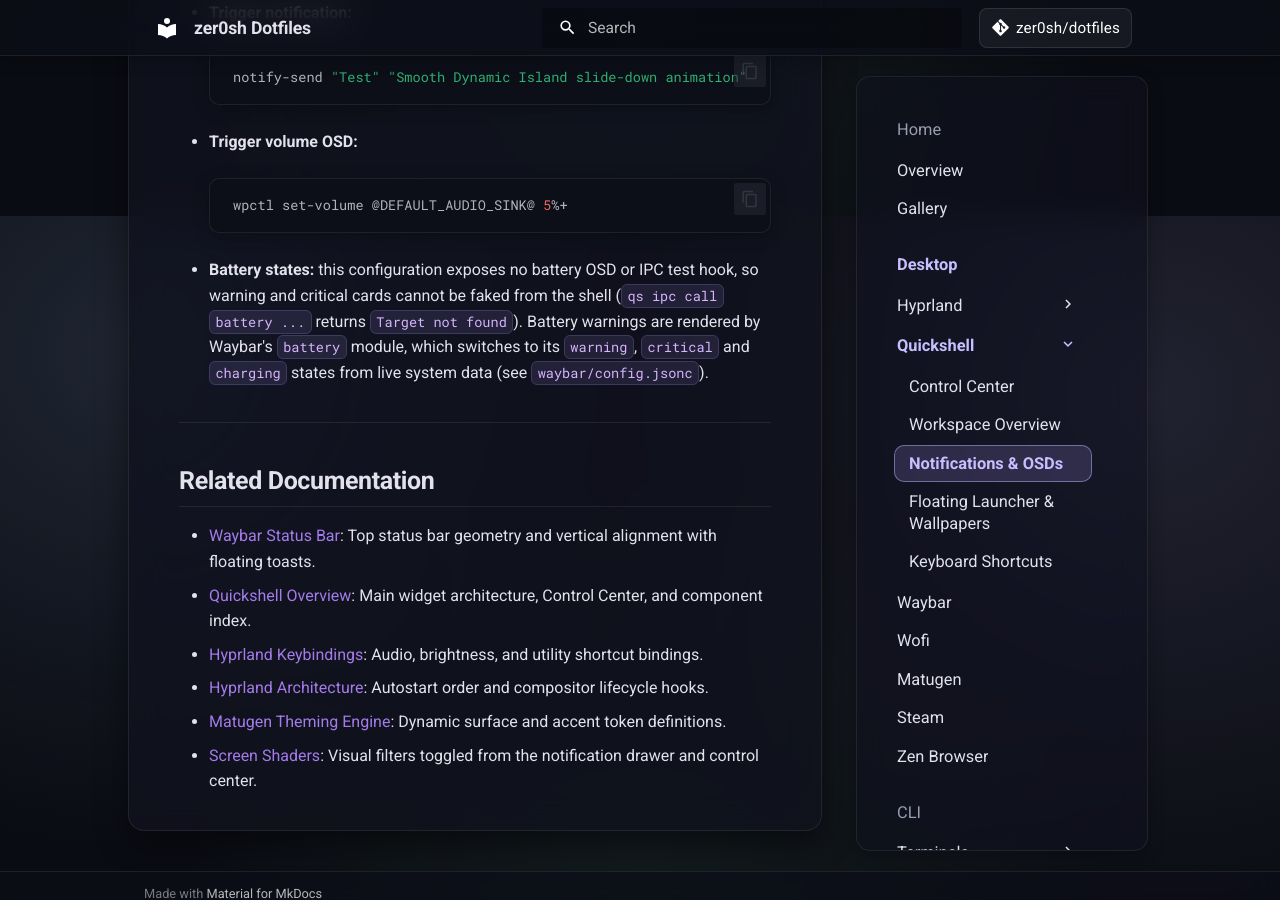
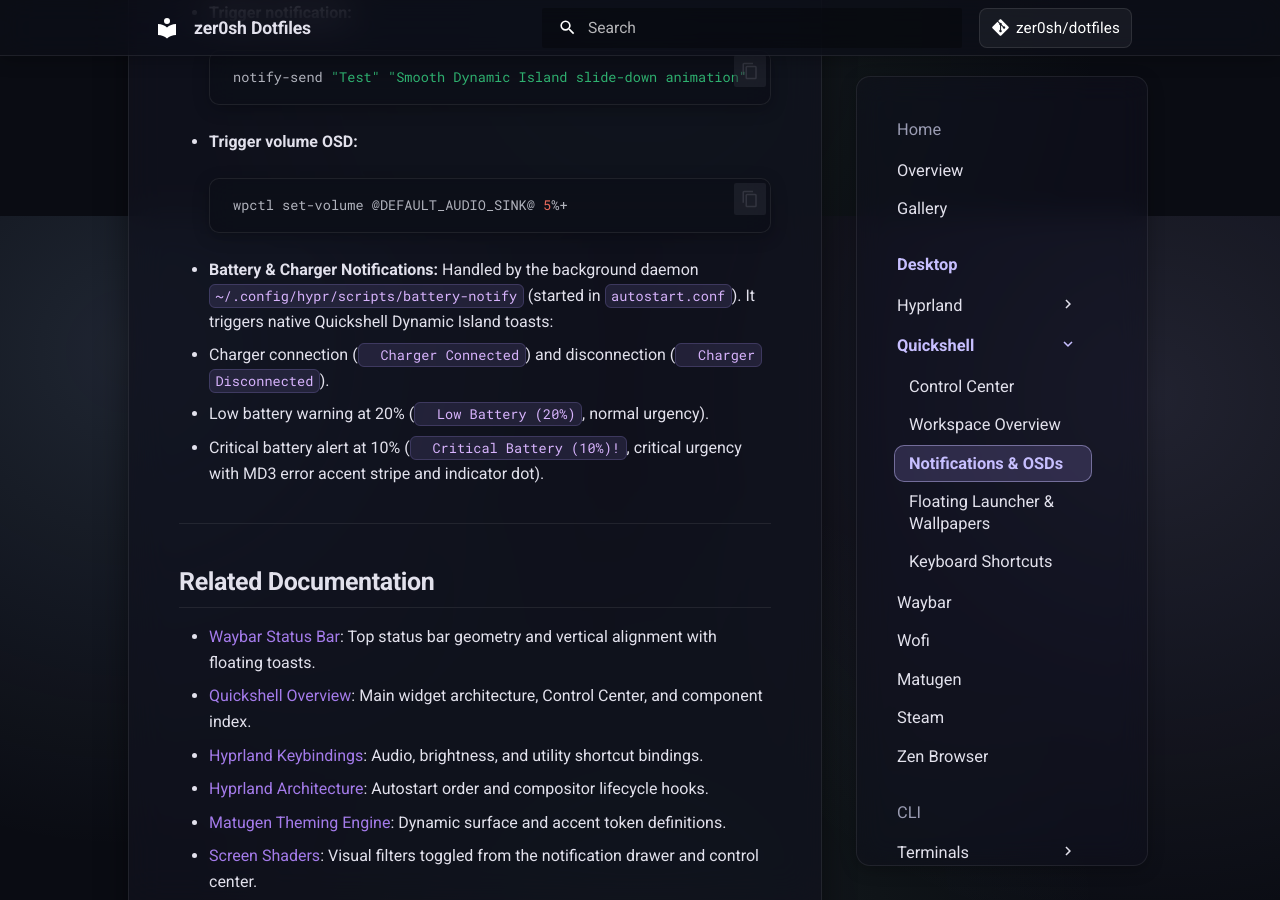
Before and after one commit to zer0sh/dotfiles, an MkDocs documentation site: the page built from docs/quickshell/osd-notifications.md, in a window 1280 px wide and 900 px high, scrolled down 4284 px. Built offline with MkDocs 1.6.1 and Material for MkDocs 9.7.7, drawn with Linux system fonts in a browser that asks for light colours; comment, search, counter and statistics services are not loaded.

Commit message:
docs: document battery monitoring daemon and waybar power profiles

````diff
--- a/docs/quickshell/osd-notifications.md
+++ b/docs/quickshell/osd-notifications.md
@@ -86,12 +86,10 @@ NumberAnimation {
   ```bash
   wpctl set-volume @DEFAULT_AUDIO_SINK@ 5%+
   ```
-* **Battery states:** this configuration exposes no battery OSD or IPC test
-  hook, so warning and critical cards cannot be faked from the shell
-  (`qs ipc call battery ...` returns `Target not found`). Battery warnings are
-  rendered by Waybar's `battery` module, which switches to its `warning`,
-  `critical` and `charging` states from live system data (see
-  `waybar/config.jsonc`).
+* **Battery & Charger Notifications:** Handled by the background daemon `~/.config/hypr/scripts/battery-notify` (started in `autostart.conf`). It triggers native Quickshell Dynamic Island toasts:
+  * Charger connection (`󰂄 Charger Connected`) and disconnection (`󰂃 Charger Disconnected`).
+  * Low battery warning at 20% (`󰁺 Low Battery (20%)`, normal urgency).
+  * Critical battery alert at 10% (`󰂎 Critical Battery (10%)!`, critical urgency with MD3 error accent stripe and indicator dot).
 
 ---
 
````
Also changed, not shown: docs/apps/waybar.md (+3 -1 lines), docs/hyprland/index.md (+1 -0 lines), docs/quickshell/index.md (+1 -1 lines).
